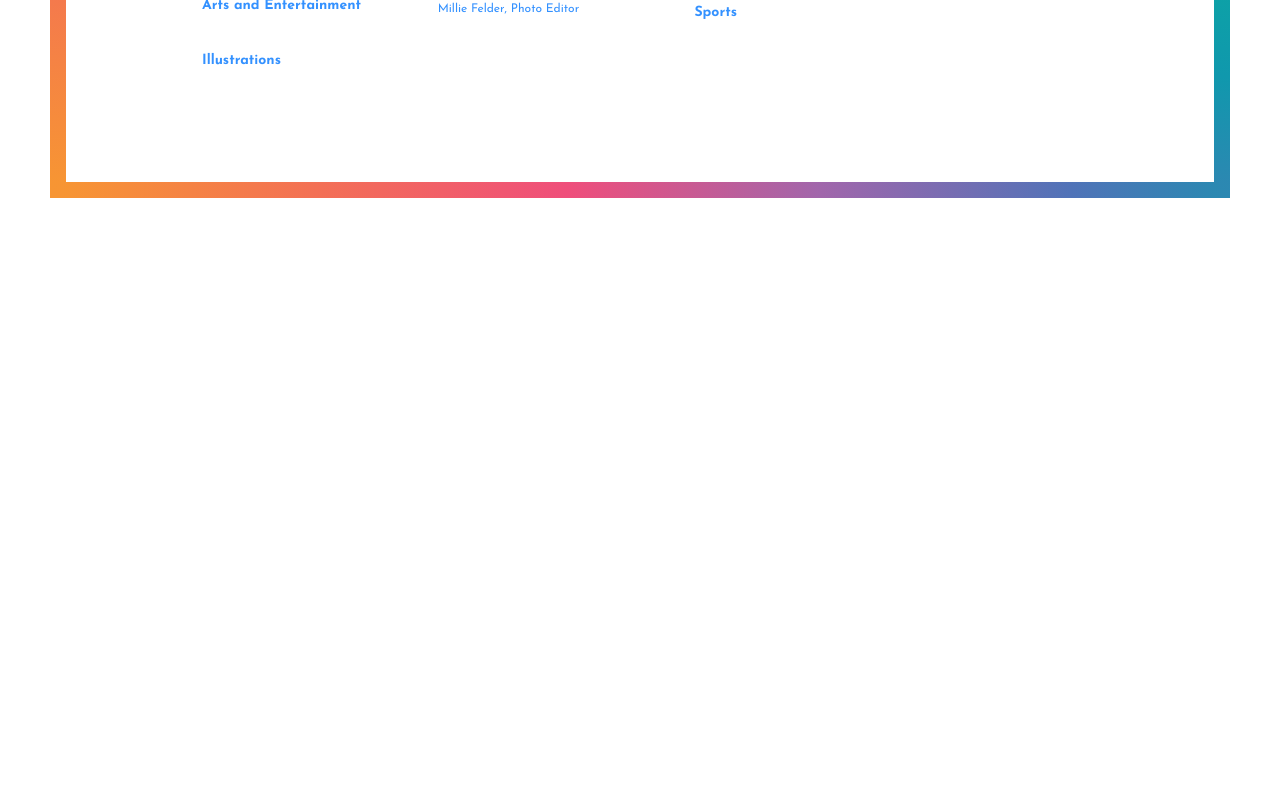
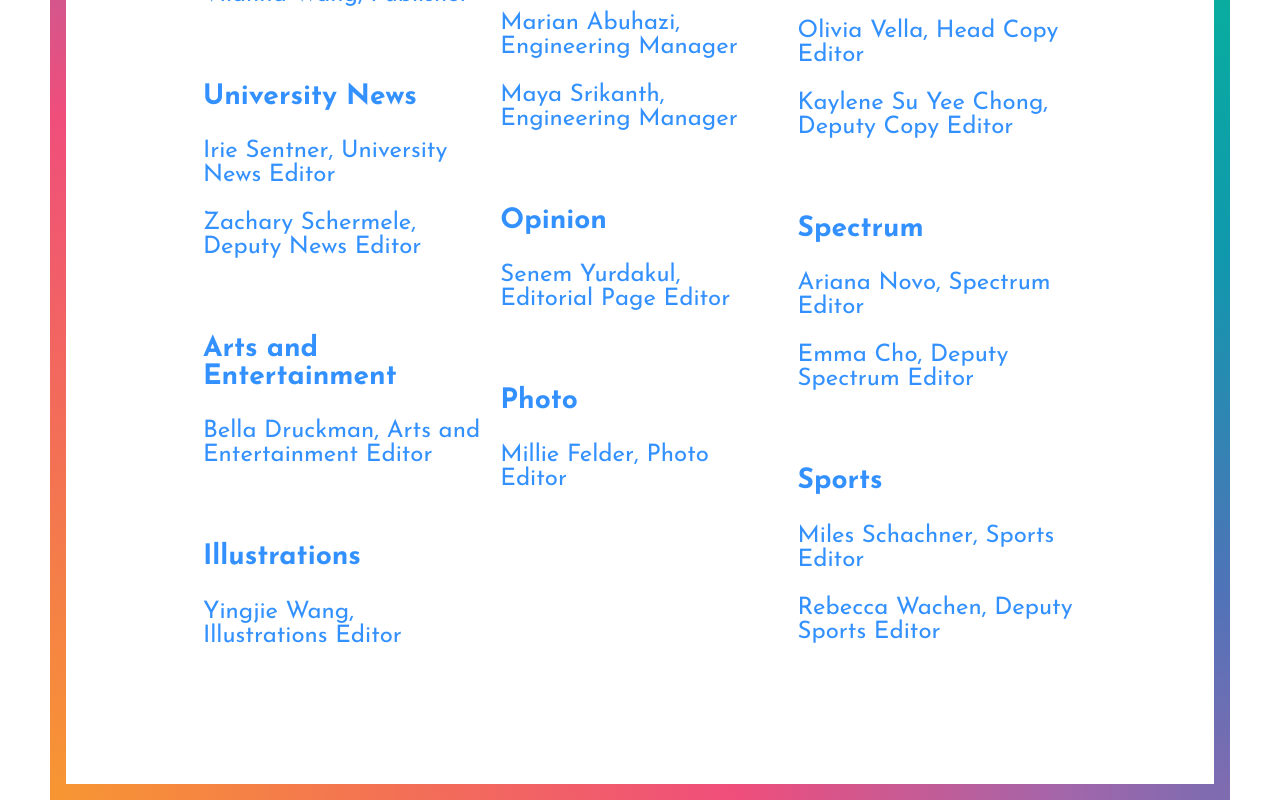
Before and after one commit to spectatorpublishing/lgbt-history-2022, a React (Create React App) app: page / in a window 1280 px wide. Shown: the part 2848-3648 px from the top of the page. Before the commit the page ends 3046 px from the top, so only its background shows below. Built offline with nearby package versions, Linux system fonts and the light colour scheme.

Commit message:
formatting

```diff
--- a/src/components/Credits.js
+++ b/src/components/Credits.js
@@ -6,13 +6,10 @@ import theme from '../theme';
 const Title = styled.div`
     align-items: center;
     justify-content: center;
-    margin-left: auto;
-    margin-right: auto;
-    overflow-wrap: break-word;
     font-size: 2.5rem;
     color: rgba(0, 117, 255, 0.8);
     @media only screen and (max-width: 768px){
-        font-size: 1.75rem;
+        font-size: 1.5rem;
     }
 `;
 
@@ -26,9 +23,9 @@ const Container = styled.div`
 
 
 const Body = styled.div`
-    display: flex;
+    /*display: flex;
     -webkit-box-pack: center;
-    justify-content: center;
+    justify-content: center;*/
 `;
 
 const Spacing = styled.div`
@@ -39,16 +36,11 @@ const Spacing = styled.div`
 
 
 const SubDiv = styled.div`
-    width: 33%;
-    padding: 0.5rem;
+    width: 33.33%;
+    padding: 1%;
     font-family: Josefin Sans;
-    font-size: 1.2rem;
+    font-size: 1.5rem;
     @media only screen and (max-width: 768px){
-        width: fit-content;
-        font-size: 0.75rem;
-    }
-    @media (min-width: 768px){
-        width: fit-content;
         font-size: 0.75rem;
     }
     color: rgba(0, 117, 255, 0.8);
@@ -70,16 +62,6 @@ const H = styled.div`
 const Row = styled.div`
     display: flex;
     text-align: left;
-
-
-    /*@media (max-width: 1000px) {
-        font-size:0.75em;
-    }
-    @media (max-width: 768px) {
-        margin-left:1.25em;
-        font-size:1em !important;
-        text-align: center;
-    }*/
 `;
 
 const dep = styled.div`
@@ -92,7 +74,7 @@ const Border = styled.div`
     border-style: dashed;
     padding: 5rem 8rem 5rem 8rem;
     @media only screen and (max-width: 768px){
-        padding: 2rem;
+        padding: 1rem;
         border-width: 0.5rem;
     }
 `;
@@ -121,10 +103,11 @@ const Credits = ({ }) => {
                         </Section>
                         <Section>
                             <H>Arts and Entertainment</H>
+                            <p>Bella Druckman, Arts and Entertainment Editor</p>
                         </Section>
                         <Section>
                             <H>Illustrations</H>
-
+                            <p>Yingjie Wang, Illustrations Editor</p>
                         </Section>
                     </SubDiv>
                     <SubDiv>
@@ -138,7 +121,7 @@ const Credits = ({ }) => {
                         </Section>
                         <Section>
                             <H>Opinion</H>
-
+                            <p>Senem Yurdakul, Editorial Page Editor</p>
                         </Section>
                         <Section>
                             <H>Photo</H>
@@ -157,10 +140,13 @@ const Credits = ({ }) => {
                         </Section>
                         <Section>
                             <H>Spectrum</H>
-
+                            <p>Ariana Novo, Spectrum Editor</p>
+                            <p>Emma Cho, Deputy Spectrum Editor</p>
                         </Section>
                         <Section>
                             <H>Sports</H>
+                            <p>Miles Schachner, Sports Editor</p>
+                            <p>Rebecca Wachen, Deputy Sports Editor</p>
                         </Section>
                     </SubDiv>
                 </Row>
```
